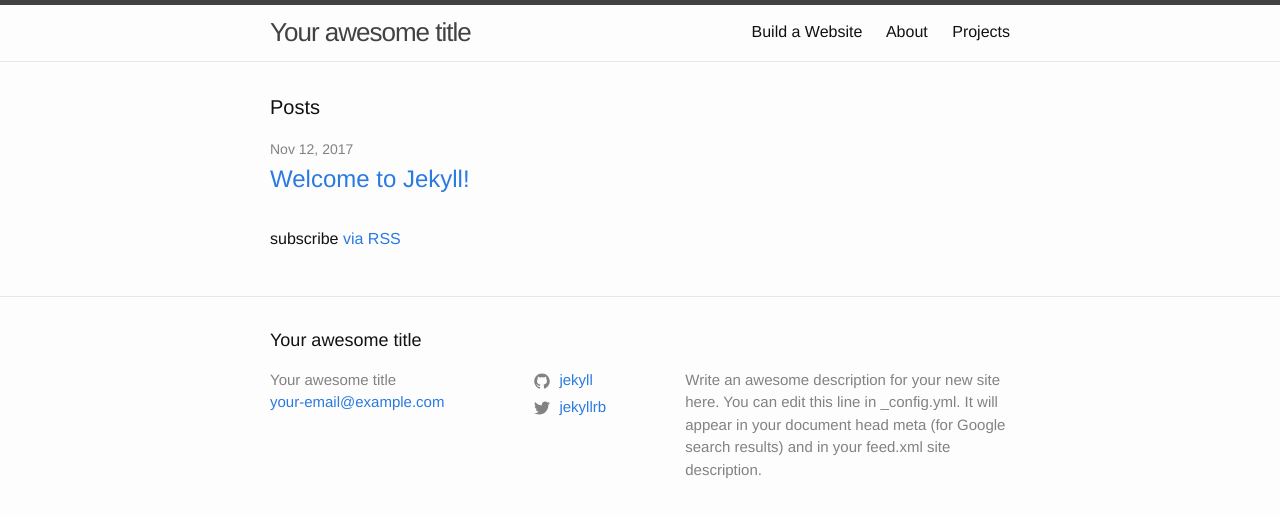
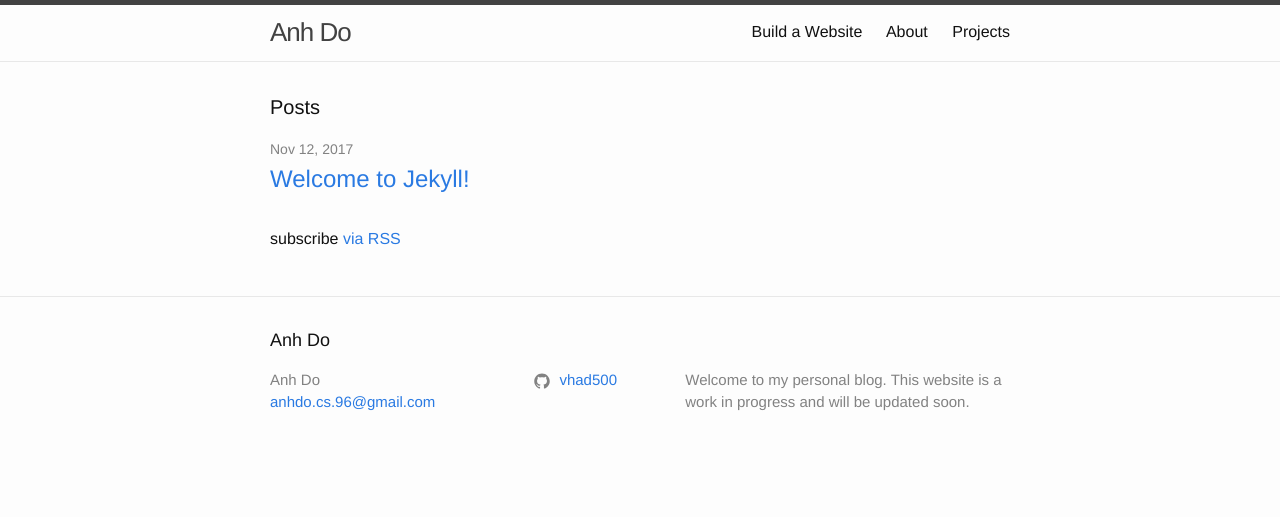
Before and after one commit to vhad500/vhad500.github.io, a Jekyll site: the page built from index.md, in a window 1280 px wide. Shown: the top 517 px of the page. Built offline with Jekyll 4.4.1, drawn with Linux system fonts in a browser that asks for light colours.

Commit message:
Update config

```diff
--- a/_config.yml
+++ b/_config.yml
@@ -13,16 +13,13 @@
 # you will see them accessed via {{ site.title }}, {{ site.email }}, and so on.
 # You can create any custom variable you would like, and they will be accessible
 # in the templates via {{ site.myvariable }}.
-title: Your awesome title
-email: your-email@example.com
+title: Anh Do
+email: anhdo.cs.96@gmail.com
 description: >- # this means to ignore newlines until "baseurl:"
-  Write an awesome description for your new site here. You can edit this
-  line in _config.yml. It will appear in your document head meta (for
-  Google search results) and in your feed.xml site description.
+  Welcome to my personal blog. This website is a work in progress and will be updated soon.
 baseurl: "" # the subpath of your site, e.g. /blog
 url: "" # the base hostname & protocol for your site, e.g. http://example.com
-twitter_username: jekyllrb
-github_username:  jekyll
+github_username:  vhad500
 
 # Build settings
 markdown: kramdown
```
